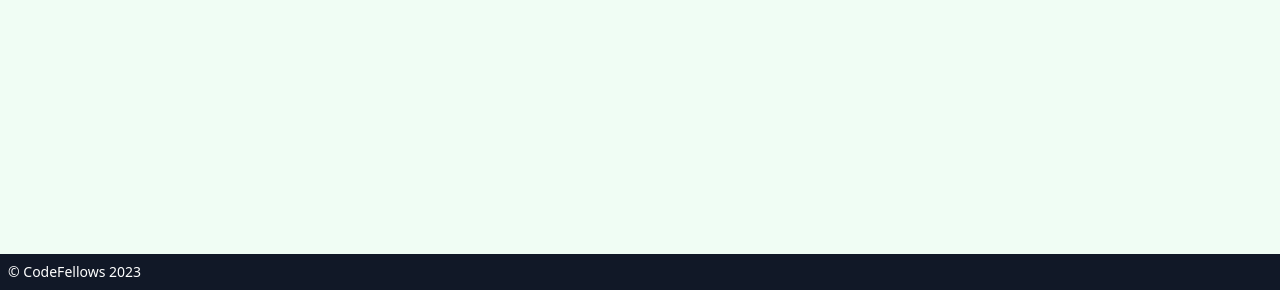
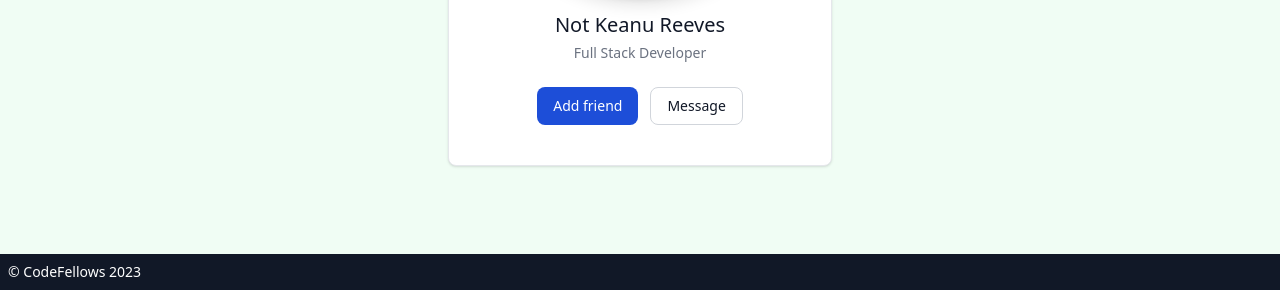
Before and after one commit to codefellows/python-401-api-quickstart, a Django app: template templates/about.html in a window 1280 px wide. Shown: the part 510-800 px from the top of the page. Run offline with Django 4.2, Linux system fonts and the light colour scheme; the template is opened without the code that fills it, so the values that code supplies are empty; some libraries are stand-ins or nearby versions.

Commit message:
styles remaininng pages

```diff
--- a/templates/about.html
+++ b/templates/about.html
@@ -1,5 +1,37 @@
 {% extends 'base.html' %}
 
 {% block content %}
-  <h1 class="text-4xl">About</h1>
+
+<div class="w-3/4 mx-auto max-w-sm bg-white border border-gray-200 rounded-lg shadow dark:bg-gray-800 dark:border-gray-700">
+    <div class="flex justify-end px-4 pt-4">
+        <button id="dropdownButton" data-dropdown-toggle="dropdown" class="inline-block text-gray-500 dark:text-gray-400 hover:bg-gray-100 dark:hover:bg-gray-700 focus:ring-4 focus:outline-none focus:ring-gray-200 dark:focus:ring-gray-700 rounded-lg text-sm p-1.5" type="button">
+            <span class="sr-only">Open dropdown</span>
+            <svg class="w-6 h-6" aria-hidden="true" fill="currentColor" viewBox="0 0 20 20" xmlns="http://www.w3.org/2000/svg"><path d="M6 10a2 2 0 11-4 0 2 2 0 014 0zM12 10a2 2 0 11-4 0 2 2 0 014 0zM16 12a2 2 0 100-4 2 2 0 000 4z"></path></svg>
+        </button>
+        <!-- Dropdown menu -->
+        <div id="dropdown" class="z-10 hidden text-base list-none bg-white divide-y divide-gray-100 rounded-lg shadow w-44 dark:bg-gray-700">
+            <ul class="py-2" aria-labelledby="dropdownButton">
+            <li>
+                <a href="#" class="block px-4 py-2 text-sm text-gray-700 hover:bg-gray-100 dark:hover:bg-gray-600 dark:text-gray-200 dark:hover:text-white">Edit</a>
+            </li>
+            <li>
+                <a href="#" class="block px-4 py-2 text-sm text-gray-700 hover:bg-gray-100 dark:hover:bg-gray-600 dark:text-gray-200 dark:hover:text-white">Export Data</a>
+            </li>
+            <li>
+                <a href="#" class="block px-4 py-2 text-sm text-red-600 hover:bg-gray-100 dark:hover:bg-gray-600 dark:text-gray-200 dark:hover:text-white">Delete</a>
+            </li>
+            </ul>
+        </div>
+    </div>
+    <div class="flex flex-col items-center pb-10 px-4">
+        <img class="w-96 h-96 mb-3 rounded-full shadow-lg" src="https://placekeanu.com/200/150" alt="Keanu image"/>
+        <h5 class="mb-1 text-xl font-medium text-gray-900 dark:text-white">Not Keanu Reeves</h5>
+        <span class="text-sm text-gray-500 dark:text-gray-400">Full Stack Developer</span>
+        <div class="flex mt-4 space-x-3 md:mt-6">
+            <a href="#" class="inline-flex items-center px-4 py-2 text-sm font-medium text-center text-white bg-blue-700 rounded-lg hover:bg-blue-800 focus:ring-4 focus:outline-none focus:ring-blue-300 dark:bg-blue-600 dark:hover:bg-blue-700 dark:focus:ring-blue-800">Add friend</a>
+            <a href="#" class="inline-flex items-center px-4 py-2 text-sm font-medium text-center text-gray-900 bg-white border border-gray-300 rounded-lg hover:bg-gray-100 focus:ring-4 focus:outline-none focus:ring-gray-200 dark:bg-gray-800 dark:text-white dark:border-gray-600 dark:hover:bg-gray-700 dark:hover:border-gray-700 dark:focus:ring-gray-700">Message</a>
+        </div>
+    </div>
+</div>
+
 {% endblock content %}
--- a/templates/base.html
+++ b/templates/base.html
@@ -20,12 +20,27 @@
           </a>
           <div class="hidden w-full md:block md:w-auto" id="mobile-menu">
             <ul class="flex flex-col mt-4 md:flex-row md:space-x-8 md:mt-0 md:text-sm md:font-medium">
+            {% if request.user.is_authenticated %}
+            <li>
+                <a href="{% url 'logout' %}" class="block py-2 pl-3 pr-4 text-white bg-green-700 rounded md:bg-transparent  md:p-0 dark:text-white" aria-current="page">Log Out</a>
+              </li>
+              {% else %}
               <li>
-                <a href="{% url 'home' %}" class="block py-2 pl-3 pr-4 text-white bg-green-700 rounded md:bg-transparent  md:p-0 dark:text-white" aria-current="page">Home</a>
+                <a href="{% url 'login' %}" class="block py-2 pl-3 pr-4 text-white bg-green-700 rounded md:bg-transparent  md:p-0 dark:text-white" aria-current="page">Log In</a>
               </li>
+            {% endif %}
+
               <li>
                 <a href="{% url 'about' %}" class="block py-2 pl-3 pr-4 text-white border-b border-gray-100 hover:bg-gray-50 md:hover:bg-transparent md:border-0 md:hover:text-green-700 md:p-0 dark:text-gray-400 md:dark:hover:text-white dark:hover:bg-gray-700 dark:hover:text-white md:dark:hover:bg-transparent dark:border-gray-700">About</a>
               </li>
+              {% if request.user.is_authenticated %}
+                <li>
+                <a href="{% url 'thing_list' %}" class="block py-2 pl-3 pr-4 text-white border-b border-gray-100 hover:bg-gray-50 md:hover:bg-transparent md:border-0 md:hover:text-green-700 md:p-0 dark:text-gray-400 md:dark:hover:text-white dark:hover:bg-gray-700 dark:hover:text-white md:dark:hover:bg-transparent dark:border-gray-700">List</a>
+                </li>
+                 <li>
+                <a href="{% url 'thing_create' %}" class="block py-2 pl-3 pr-4 text-white border-b border-gray-100 hover:bg-gray-50 md:hover:bg-transparent md:border-0 md:hover:text-green-700 md:p-0 dark:text-gray-400 md:dark:hover:text-white dark:hover:bg-gray-700 dark:hover:text-white md:dark:hover:bg-transparent dark:border-gray-700">Create</a>
+                </li>
+              {% endif %}
             </ul>
           </div>
         </div>
@@ -46,5 +61,7 @@
              p-2">
       &copy; CodeFellows 2023
     </footer>
+
+<script src="https://cdnjs.cloudflare.com/ajax/libs/flowbite/1.6.3/flowbite.min.js"></script>
 </body>
 </html>
```
Also changed, not shown: templates/home.html (+13 -6 lines), templates/things/thing_list.html (+14 -6 lines).
